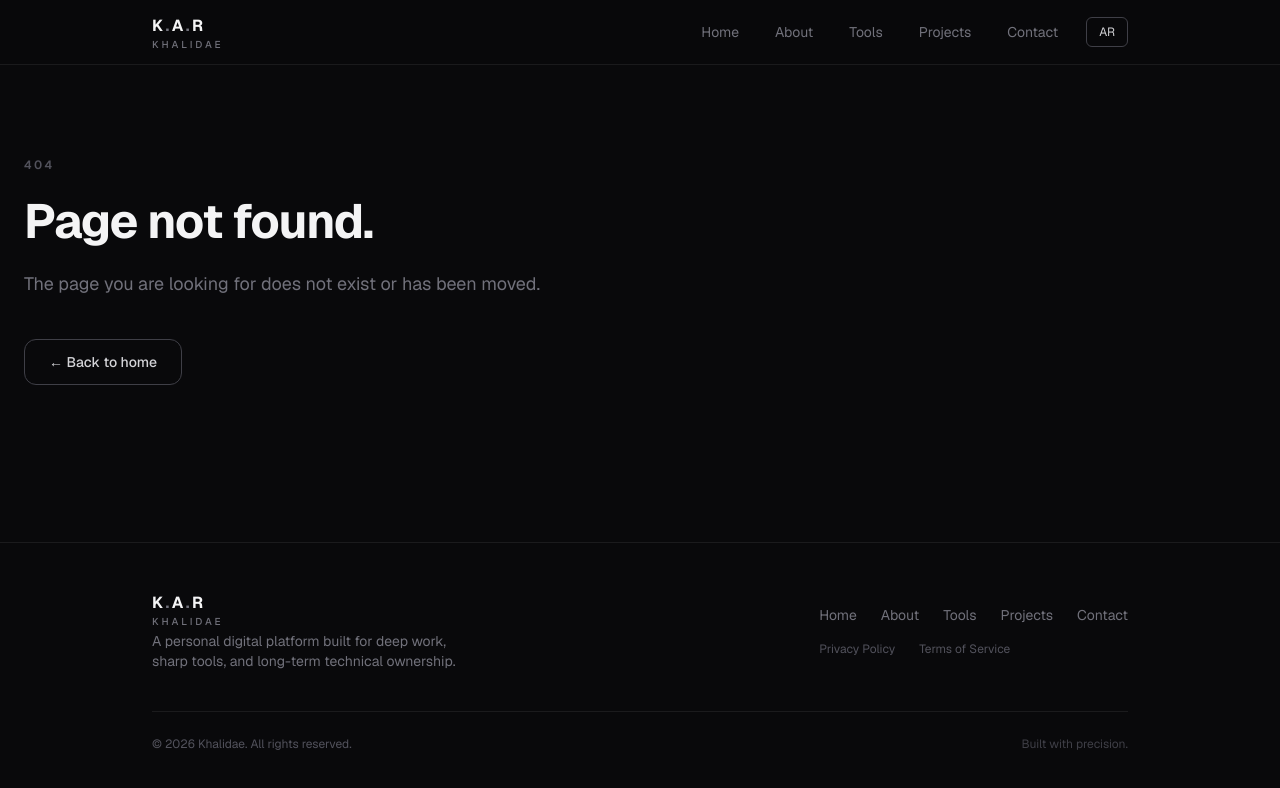
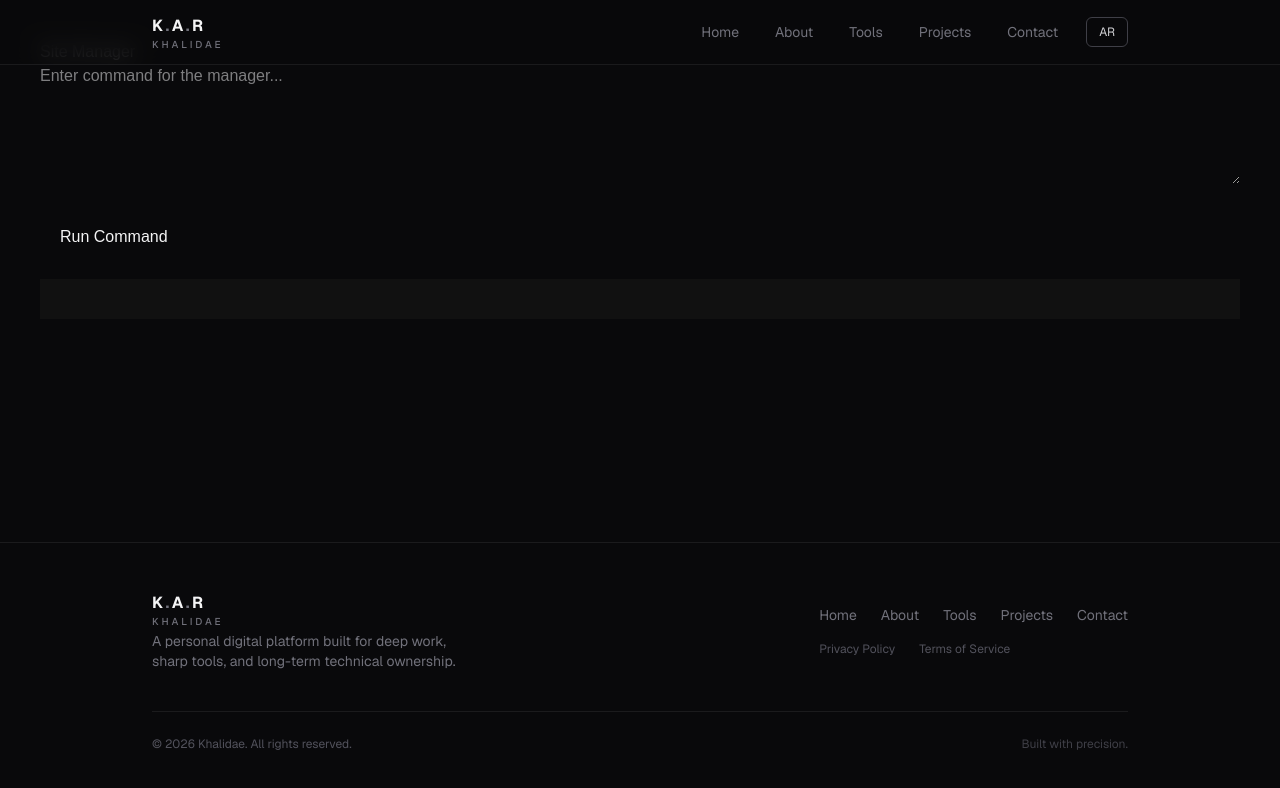
Before and after one commit to kldahmed/khalidae, a Next.js app: page /manager in a window 1280 px wide. Before the commit this address had no page. Shown: the top 788 px of the page. Built offline with nearby package versions, Linux system fonts and the light colour scheme.

Commit message:
applying manger

```diff
--- /dev/null
+++ b/src/app/manager/page.tsx
@@ -0,0 +1,66 @@
+"use client";
+
+import { useState } from "react";
+
+export default function ManagerPage() {
+  const [command, setCommand] = useState("");
+  const [response, setResponse] = useState("");
+
+  async function sendCommand() {
+    try {
+      setResponse("Running...");
+
+      const res = await fetch("/api/site-manager/tasks", {
+        method: "POST",
+        headers: {
+          "Content-Type": "application/json",
+        },
+        body: JSON.stringify({ task: command }),
+      });
+
+      const data = await res.json();
+      setResponse(JSON.stringify(data, null, 2));
+    } catch (err) {
+      setResponse("Error executing command");
+    }
+  }
+
+  return (
+    <div style={{ padding: 40, fontFamily: "sans-serif" }}>
+      <h1>Site Manager</h1>
+
+      <textarea
+        style={{ width: "100%", height: 120 }}
+        value={command}
+        onChange={(e) => setCommand(e.target.value)}
+        placeholder="Enter command for the manager..."
+      />
+
+      <br />
+      <br />
+
+      <button
+        onClick={sendCommand}
+        style={{
+          padding: "10px 20px",
+          fontSize: 16,
+          cursor: "pointer",
+        }}
+      >
+        Run Command
+      </button>
+
+      <pre
+        style={{
+          marginTop: 20,
+          background: "#111",
+          color: "#0f0",
+          padding: 20,
+          overflow: "auto",
+        }}
+      >
+        {response}
+      </pre>
+    </div>
+  );
+}
```
